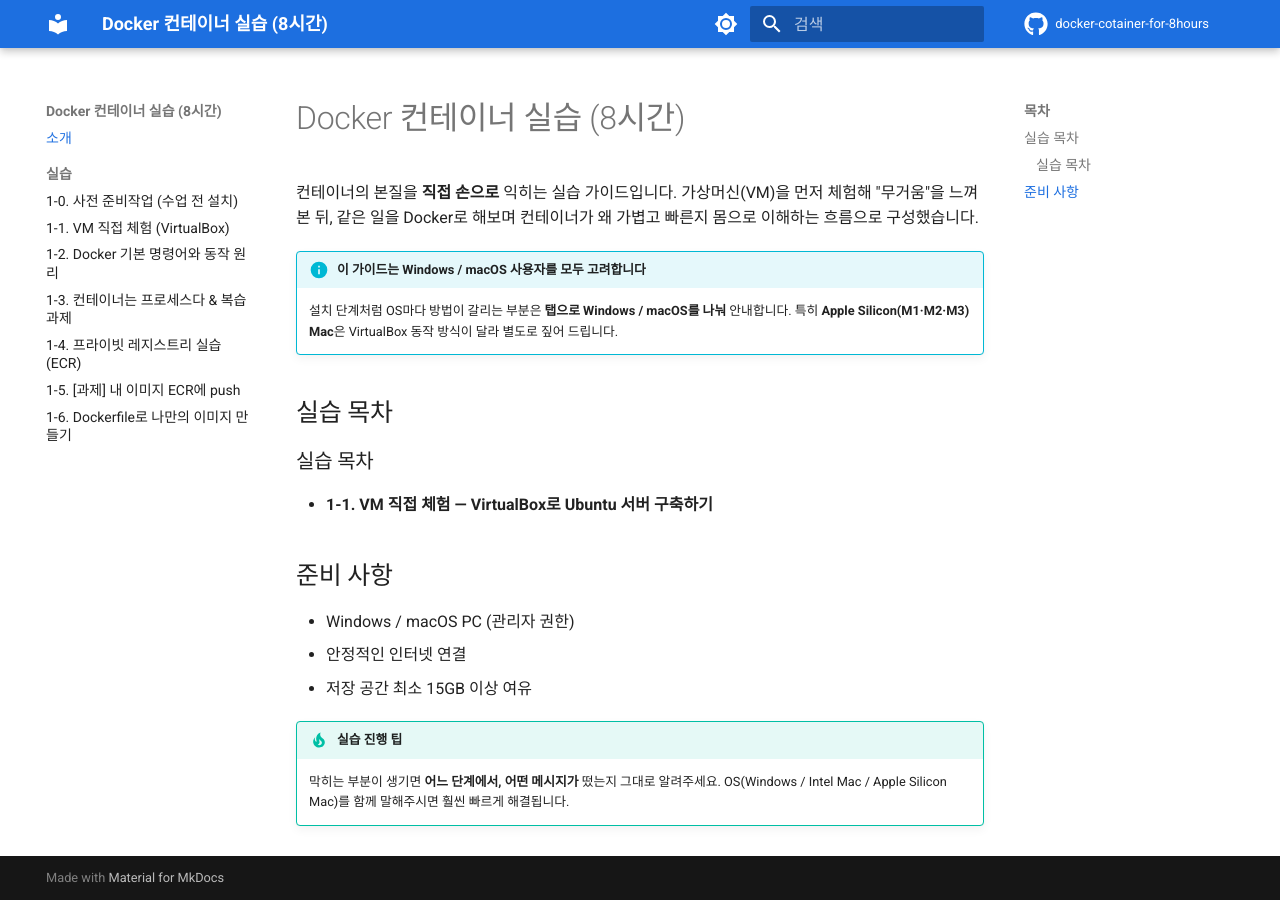
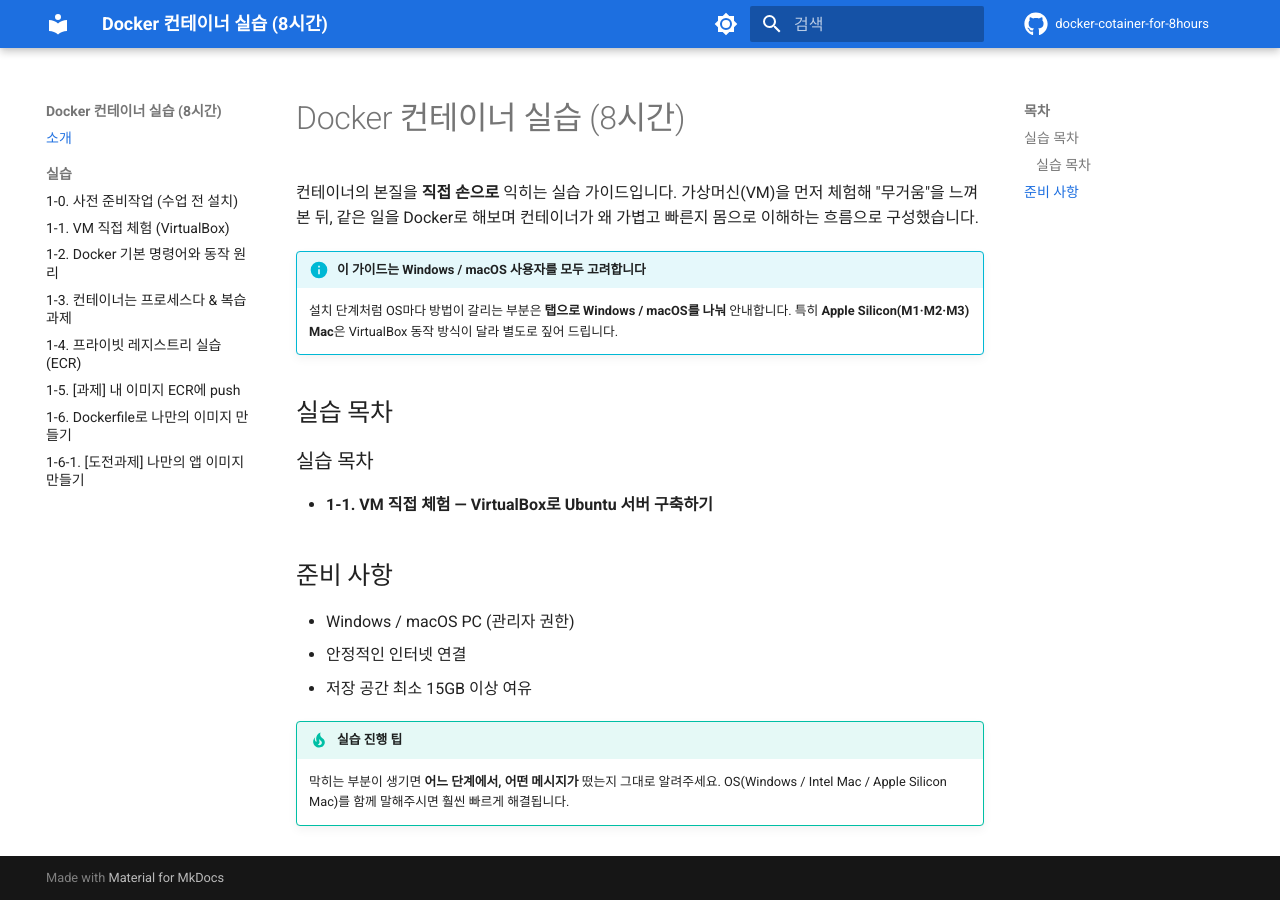
Before and after one commit to skilleat-labs/docker-cotainer-for-8hours, an MkDocs documentation site: the page built from docs/index.md, in a window 1280 px wide. Built offline with MkDocs 1.6.1 and Material for MkDocs 9.7.7, drawn with Linux system fonts in a browser that asks for light colours; comment, search, counter and statistics services are not loaded.

Commit message:
Reveal 1-6-1 challenge
Co-Authored-By: Claude Opus 4.8 <noreply@anthropic.com>

```diff
--- a/mkdocs.yml
+++ b/mkdocs.yml
@@ -71,7 +71,6 @@ plugins:
 # 숨김(draft) 목록 — 여기 있는 파일은 배포 사이트에서 제외(학생 접근 시 404).
 # 공개하려면: 아래 목록에서 해당 줄 삭제 + nav 주석 해제 후 재배포.
 draft_docs: |
-  day1/06-1-challenge.md
   day1/07-multistage.md
   day1/08-volume.md
   day1/09-network.md
@@ -89,6 +88,7 @@ nav:
       - "1-4. 프라이빗 레지스트리 실습 (ECR)": day1/04-ecr-registry.md
       - "1-5. [과제] 내 이미지 ECR에 push": day1/05-ecr-push-challenge.md
       - "1-6. Dockerfile로 나만의 이미지 만들기": day1/06-dockerfile.md
+      - "1-6-1. [도전과제] 나만의 앱 이미지 만들기": day1/06-1-challenge.md
       # ── 아래는 현재 '숨김' 상태. 공개할 때 주석(#) 해제 + 위 draft_docs에서 같은 파일 삭제 ──
       # - "1-6-1. [도전과제] 나만의 앱 이미지 만들기": day1/06-1-challenge.md
       # - "1-7. 멀티스테이지 빌드": day1/07-multistage.md
```
